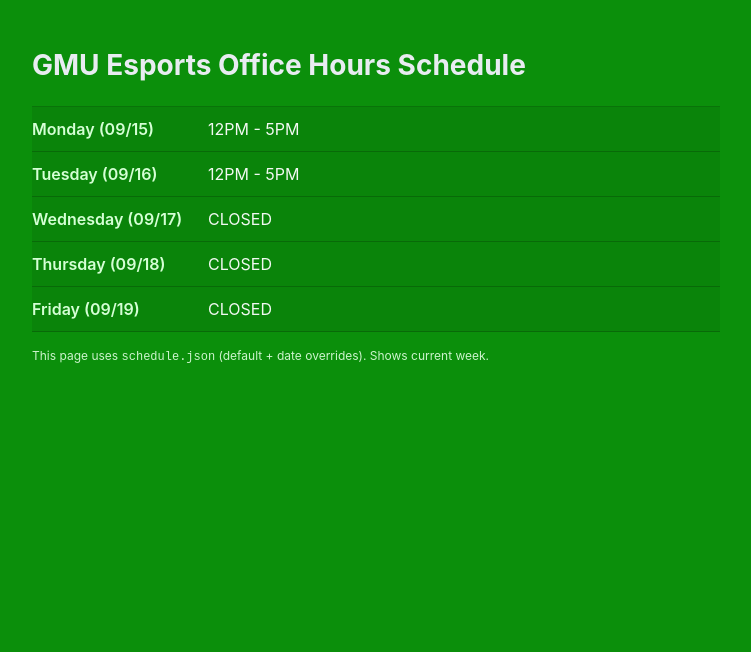
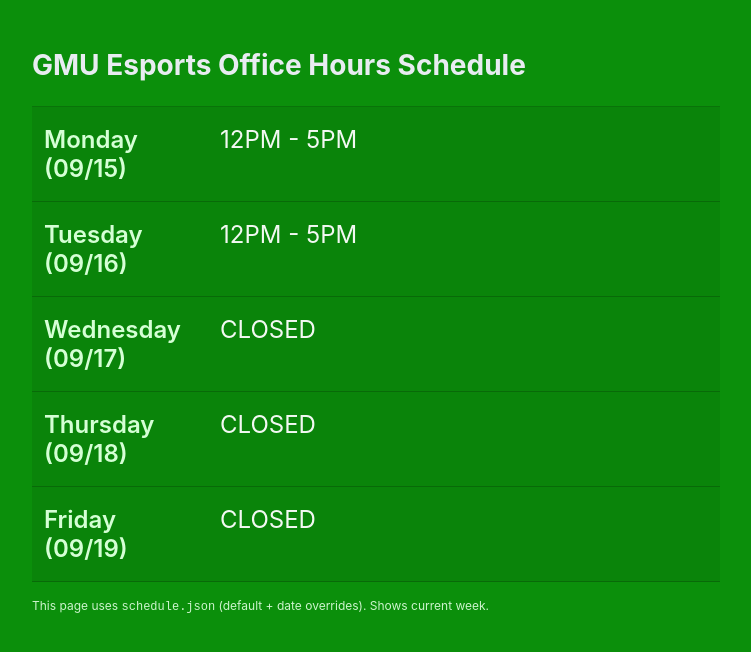
Before and after one commit to masonesports/OfficeHoursSignTV, a plain HTML site: page index.html in a window 1280 px wide. Shown: the whole page, without its empty margins (264-1015 px from the left). Drawn offline with Linux system fonts and the light colour scheme.

Commit message:
Size Increase

```diff
--- a/index.html
+++ b/index.html
@@ -7,7 +7,16 @@
 	<link rel="stylesheet" href="static/style.css">
 	<style>
 		/* Minimal fallback if CSS not found */
-		.no-style body { font-family: -apple-system, BlinkMacSystemFont, "Segoe UI", Roboto, Helvetica, Arial, sans-serif; }
+		.no-style body { font-family: -apple-system, BlinkMacSystemFont, "Segoe UI", Roboto, Helvetica ,Arial, sans-serif; }
+		.schedule .day,
+		.schedule .time {
+			font-size: 1.5rem; /* bigger schedule text */
+			padding: 6px 12px;
+		}
+
+		body {
+			font-size: 1.2rem; /* slightly larger default body text */
+		}
 	</style>
 </head>
 <body>
```
